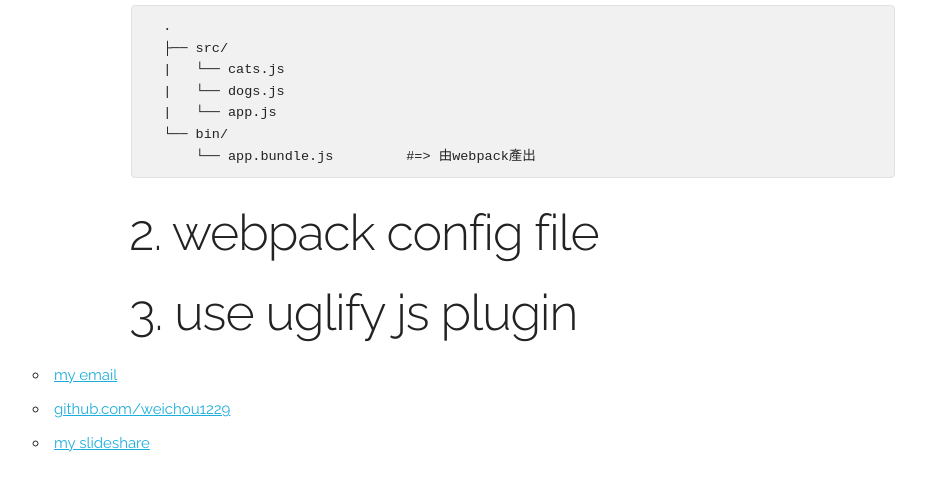
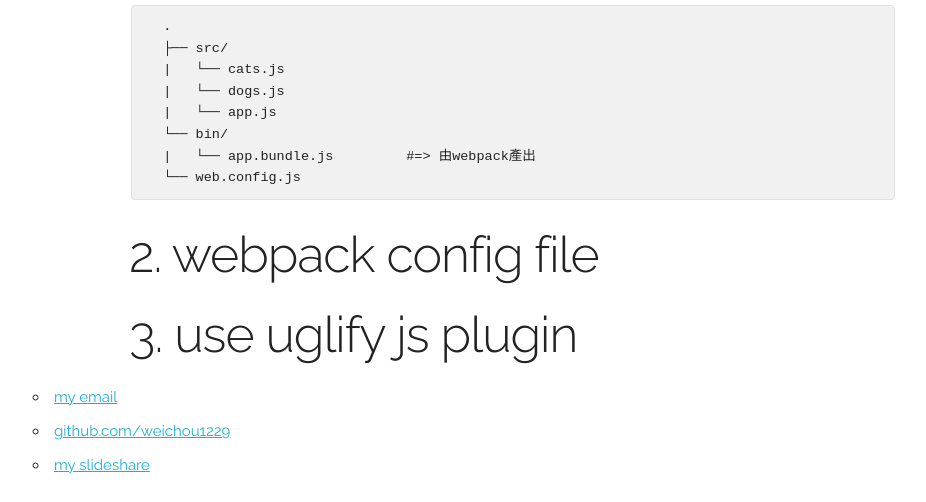
Before and after one commit to weichou1229/weichou.github.io, a Jekyll site: the page built from _posts/blog/2016-08-06-webpack-configFile-usage-note.md, in a window 1280 px wide. Shown: the part 1200-1702 px from the top of the page, without its empty margins (127-1053 px from the left). Built offline with Jekyll 4.4.1, drawn with Linux system fonts in a browser that asks for light colours; comment, search, counter and statistics services are not loaded; before the commit the page ends 1680 px from its top, so only the background shows below that.

Commit message:
webpack usage

````diff
--- a/_posts/blog/2016-08-06-webpack-configFile-usage-note.md
+++ b/_posts/blog/2016-08-06-webpack-configFile-usage-note.md
@@ -27,7 +27,8 @@ date: 2016-08-06
   |   └── dogs.js
   |   └── app.js
   └── bin/
-      └── app.bundle.js         #=> 由webpack產出
+  |   └── app.bundle.js         #=> 由webpack產出
+  └── web.config.js
 ```
 
 # 2\. webpack config file
````
